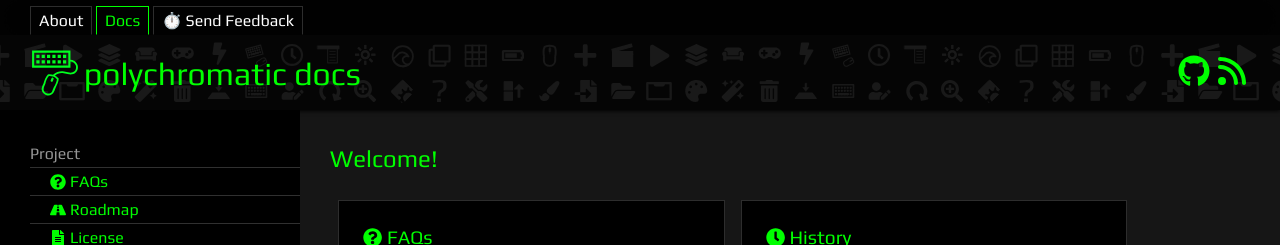
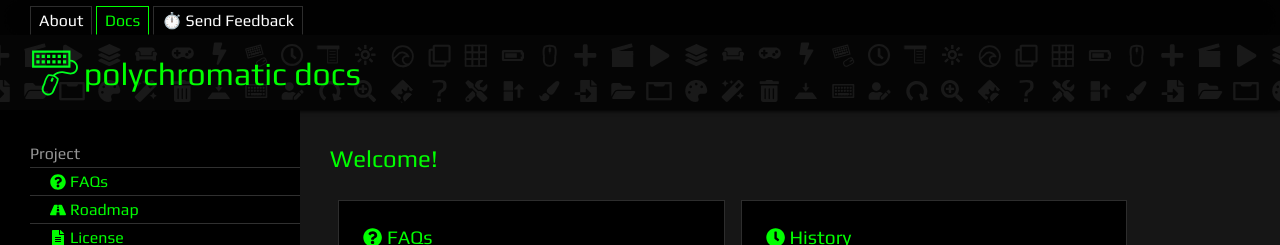
Before and after one commit to polychromatic/polychromatic-docs, a Jekyll site: the page built from pages/index.md, in a window 1280 px wide. Shown: the top 245 px of the page. Built offline with Jekyll 4.4.1, drawn with Linux system fonts in a browser that asks for light colours.

Commit message:
Move GitHub/RSS links to sidebar

```diff
--- a/_includes/header.html
+++ b/_includes/header.html
@@ -11,15 +11,6 @@
             <img src="/assets/img/logo.svg" alt="Polychromatic Logo"/>
             <span>polychromatic docs</span>
         </a>
-
-        <div class="social-links">
-            <a href="{{ site.polychromatic_org }}" title="Polychromatic on GitHub">
-                {% include icons/social/github.svg %}
-            </a>
-            <a href="{{ site.rss_feed }}" title="RSS Feed for Release Notes">
-                {% include icons/social/rss.svg %}
-            </a>
-        </div>
     </div>
 
 </header>
--- a/_includes/sidebar.html
+++ b/_includes/sidebar.html
@@ -25,3 +25,12 @@
     {% include icons/clock.svg %}
     <span>Last Updated: {{ site.time | date:'%Y-%m-%d' }}</span>
 </div>
+
+<div class="social-links">
+    <a href="{{ site.polychromatic_org }}" title="Polychromatic on GitHub">
+        {% include icons/social/github.svg %}
+    </a>
+    <a href="{{ site.rss_feed }}" title="RSS Feed for Release Notes">
+        {% include icons/social/rss.svg %}
+    </a>
+</div>
--- a/_sass/header.scss
+++ b/_sass/header.scss
@@ -44,28 +44,6 @@
     }
 }
 
-.social-links {
-    svg {
-        height: 2em;
-        width: 2em;
-        fill: $primary;
-        transition: fill $btn-speed;
-    }
-
-    a {
-        display: inline-block;
-        text-decoration: none;
-        margin: 1.25em 0.1em;
-
-        &:hover,
-        &:focus {
-            svg {
-                fill: $secondary;
-            }
-        }
-    }
-}
-
 @media (max-width: $screen-md) {
     .site-title {
         span {
--- a/_sass/sidebar.scss
+++ b/_sass/sidebar.scss
@@ -180,3 +180,39 @@
         width: 80vw;
     }
 }
+
+.social-links {
+    display: flex;
+    margin: 1em 0 -1em;
+
+    svg {
+        height: 1.5em;
+        width: 1.5em;
+        transition: fill $btn-speed;
+
+        path {
+            fill: $primary;
+        }
+    }
+
+    a {
+        display: inline-block;
+        text-decoration: none;
+        margin: 4px;
+
+        &:hover,
+        &:focus {
+            svg path {
+                fill: $secondary;
+            }
+        }
+
+        &:first-child {
+            margin-left: auto;
+        }
+
+        &:last-child {
+            margin-right: auto;
+        }
+    }
+}
```
